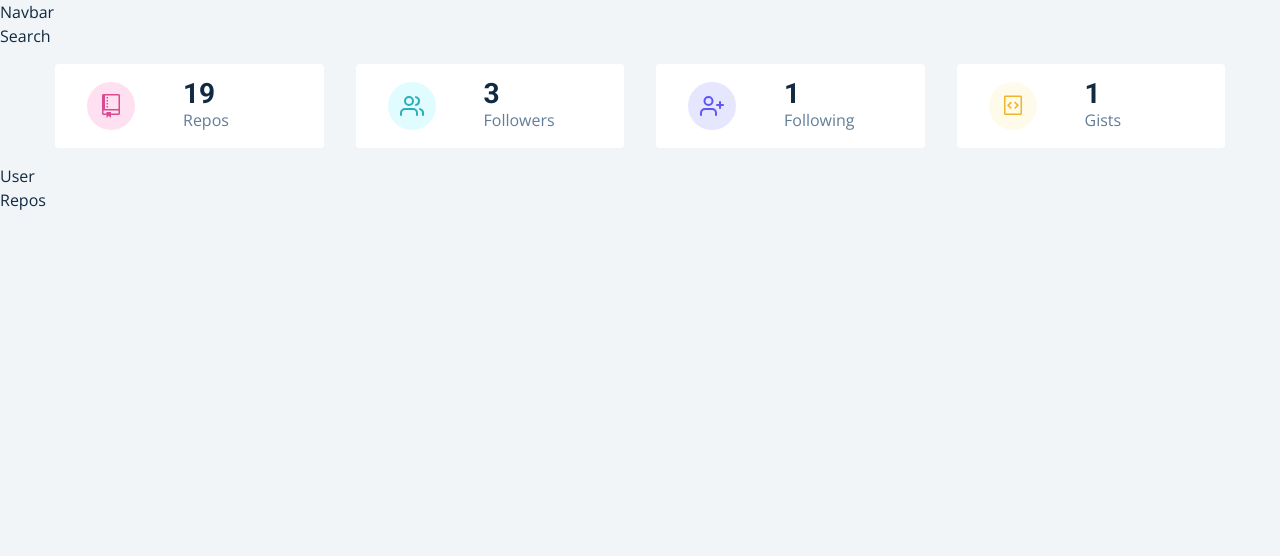
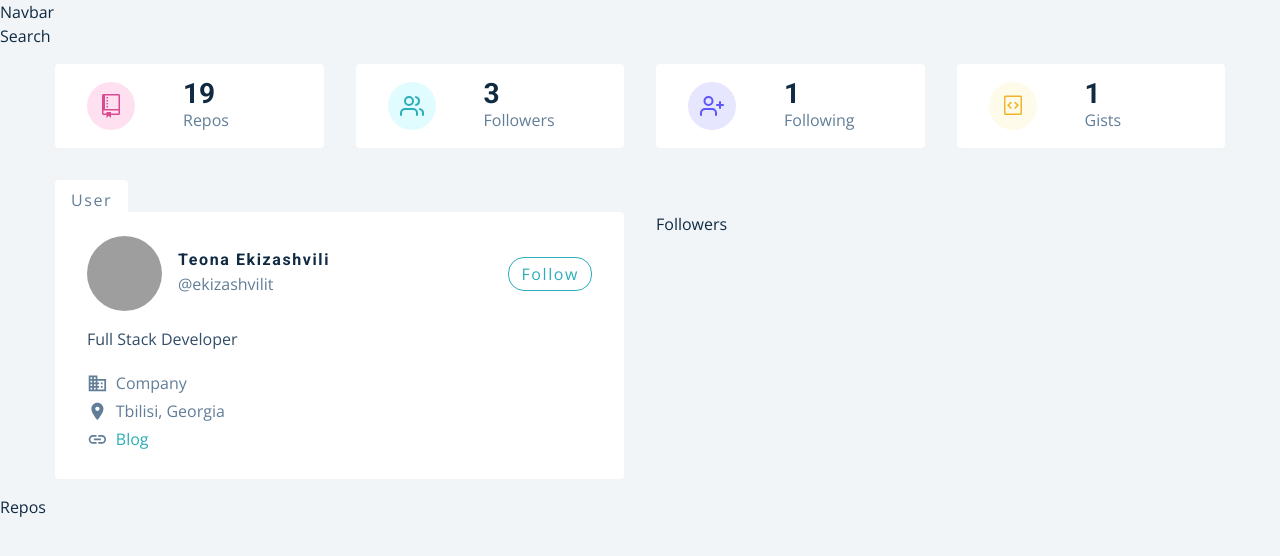
Before and after one commit to ekizashvilit/search-github-users, a React (Vite) app: page / in a window 1280 px wide. Shown: the top 556 px of the page. Built offline with nearby package versions, Linux system fonts and the light colour scheme; grey boxes are pictures that could not be loaded.

Commit message:
added card component

```diff
--- /dev/null
+++ b/src/components/Cards.jsx
@@ -0,0 +1,138 @@
+import styled from 'styled-components';
+import { useGlobalContext } from '../context/context';
+import { MdBusiness, MdLocationOn, MdLink } from 'react-icons/md';
+
+const Cards = () => {
+  const { githubUser } = useGlobalContext();
+  const {
+    avatar_url,
+    html_url,
+    name,
+    company,
+    blog,
+    bio,
+    location,
+    twitter_username,
+  } = githubUser;
+
+  return (
+    <Wrapper>
+      <header>
+        <img src={avatar_url} alt={name} />
+        <div>
+          <h4>{name}</h4>
+          <p>@{twitter_username || 'John Doe'}</p>
+        </div>
+        <a href={html_url}>follow</a>
+      </header>
+      <p className="bio">{bio}</p>
+      <div className="links">
+        <p>
+          <MdBusiness /> {company || 'Company'}
+        </p>
+        <p>
+          <MdLocationOn /> {location || 'Earth'}
+        </p>
+        <a href={`https://${blog}`}>
+          <MdLink /> {blog || 'Blog'}
+        </a>
+      </div>
+    </Wrapper>
+  );
+};
+
+const Wrapper = styled.article`
+  background: var(--clr-white);
+  padding: 1.5rem 2rem;
+  border-top-right-radius: var(--radius);
+  border-bottom-left-radius: var(--radius);
+  border-bottom-right-radius: var(--radius);
+  position: relative;
+
+  &::before {
+    content: 'user';
+    position: absolute;
+    top: 0;
+    left: 0;
+    transform: translateY(-100%);
+    background: var(--clr-white);
+    color: var(--clr-grey-5);
+    border-top-right-radius: var(--radius);
+    border-top-left-radius: var(--radius);
+    text-transform: capitalize;
+    padding: 0.5rem 1rem 0 1rem;
+    letter-spacing: var(--spacing);
+    font-size: 1rem;
+  }
+
+  header {
+    display: grid;
+    grid-template-columns: auto 1fr auto;
+    align-items: center;
+    column-gap: 1rem;
+    margin-bottom: 1rem;
+
+    img {
+      width: 75px;
+      height: 75px;
+      border-radius: 50%;
+    }
+
+    h4 {
+      margin-bottom: 0.25rem;
+    }
+
+    p {
+      margin-bottom: 0;
+    }
+
+    a {
+      color: var(--clr-primary-5);
+      border: 1px solid var(--clr-primary-5);
+      padding: 0.25rem 0.75rem;
+      border-radius: 1rem;
+      text-transform: capitalize;
+      letter-spacing: var(--spacing);
+      transition: var(--transition);
+      cursor: pointer;
+
+      &:hover {
+        background: var(--clr-primary-5);
+        color: var(--clr-white);
+      }
+    }
+  }
+
+  .bio {
+    color: var(--clr-grey-3);
+  }
+
+  .links {
+    p,
+    a {
+      margin-bottom: 0.25rem;
+      display: flex;
+      align-items: center;
+
+      svg {
+        margin-right: 0.5rem;
+        font-size: 1.3rem;
+      }
+    }
+
+    a {
+      color: var(--clr-primary-5);
+      transition: var(--transition);
+
+      svg {
+        color: var(--clr-grey-5);
+      }
+
+      &:hover {
+        color: var(--clr-primary-3);
+      }
+    }
+  }
+`;
+
+export default Cards;
--- /dev/null
+++ b/src/components/Followers.jsx
@@ -0,0 +1,4 @@
+const Followers = () => {
+  return <div>Followers</div>;
+};
+export default Followers;
--- a/src/components/User.jsx
+++ b/src/components/User.jsx
@@ -1,4 +1,25 @@
+import styled from 'styled-components';
+import Cards from './Cards';
+import Followers from './Followers';
+
 const User = () => {
-  return <div>User</div>;
+  return (
+    <section className="section">
+      <Wrapper className="section-center">
+        <Cards />
+        <Followers />
+      </Wrapper>
+    </section>
+  );
 };
+
+const Wrapper = styled.section`
+  padding-top: 2rem;
+  display: grid;
+  gap: 3rem 2rem;
+  @media (min-width: 992px) {
+    grid-template-columns: 1fr 1fr;
+  }
+`;
+
 export default User;
```
